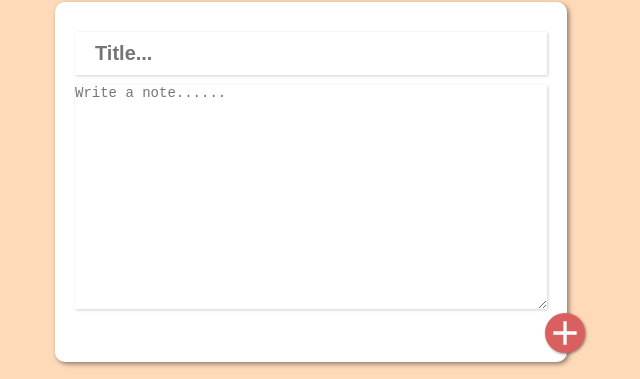
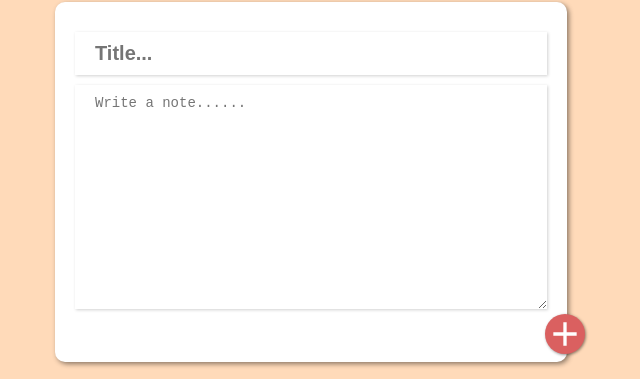
Before and after one commit to Sisamgtm07/Note-App, a React (Create React App) app: page / in a window 1280 px wide. Shown: the part 117-496 px from the top of the page, without its empty margins (329-969 px from the left). Built offline with nearby package versions, Linux system fonts and the light colour scheme.

Commit message:
Removing Material UI style

```diff
--- a/src/index.css
+++ b/src/index.css
@@ -47,7 +47,7 @@ body{
 .main_note form textarea{
   font-size: 14px;
   height: 28vh;
-  padding: 10px 20p;
+  padding: 10px 20px;
 }
 
 .main_note form .add{
@@ -59,7 +59,7 @@ body{
   max-width:30% ;
   background-color: rgb(218, 96, 96);
   color: white;
-  bottom: -32px;
+  bottom: -25px;
   transition: .5s ease all;
   cursor: pointer;
 }
@@ -67,15 +67,6 @@ body{
   background-color: rgb(201, 64, 64);
   color: white;
 
-}
-.MuiButtonBase-root {
-  background: none;
-}
-.MuiButton-root:hover{
-  background-color: none;
-}
-.row{
-  display: flex;
 }
 .note{
   background-color: #fff;
@@ -108,3 +99,17 @@ body{
   background-color: rgb(199, 75, 4);
   color: white;
 }
+
+.MuiButton-root,
+.MuiButtonBase-root,.MuiButton-text {
+      margin-top: 8px !important;
+}
+.MuiButton-root:hover,
+.MuiButtonBase-root:hover,.MuiButton-text:hover {
+  background-color: white !important;
+  -webkit-tap-highlight-color: white !important;
+}
+
+.MuiTouchRipple-root{
+  visibility: hidden;
+}
```
